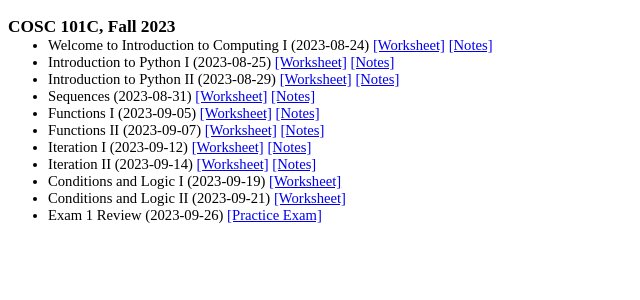
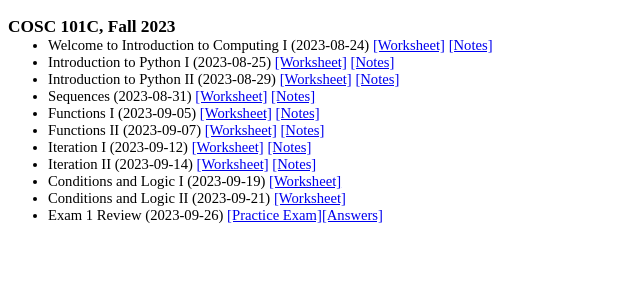
Before and after one commit to georgianahaldeman/cosc101, a Jekyll site: the page built from docs/notes/index.md, in a window 1280 px wide. Shown: the top 300 px of the page, without its empty margins (0-640 px from the left). Built offline with Jekyll 4.4.1, drawn with Linux system fonts in a browser that asks for light colours; our own code applies the rules of GitHub Pages for plain Markdown files.

Commit message:
Exam 1 answers

```diff
--- a/docs/notes/index.md
+++ b/docs/notes/index.md
@@ -20,4 +20,4 @@
 
 - Conditions and Logic II (2023-09-21) [[Worksheet]](./notes/9_21.pdf)
 
-- Exam 1 Review (2023-09-26) [[Practice Exam]](./notes/9_26.pdf)
+- Exam 1 Review (2023-09-26) [[Practice Exam]](./notes/9_26.pdf)[[Answers]](./answers/9_26_answers.pdf)
```
Also changed, not shown: 1 other file.
